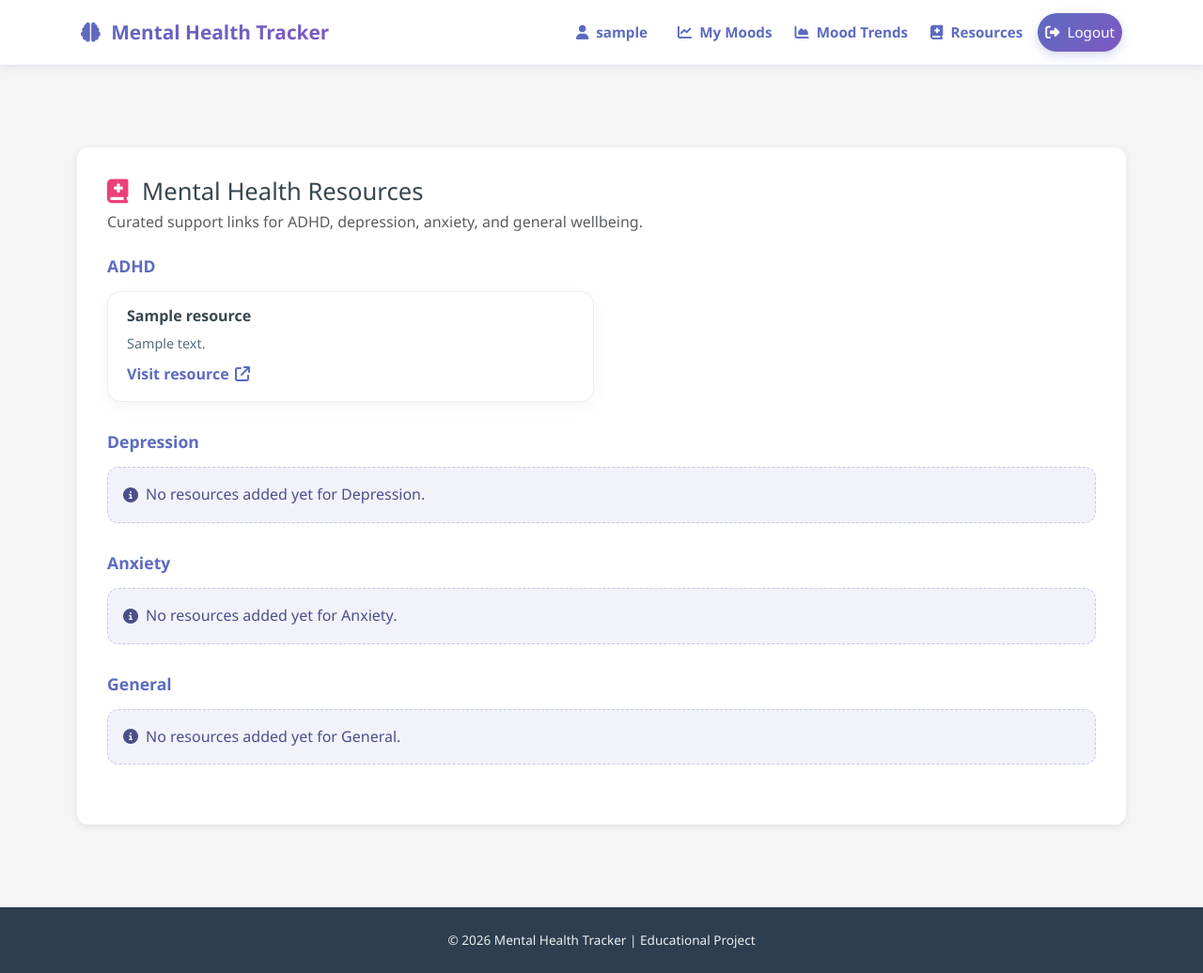
After one commit to oliveiracle/mental-health-tracker, a Django app: page /resources/ in a window 1280 px wide. The commit adds this page. Shown: the whole page at 94% size. Run offline with Django 5.2, Linux system fonts and the light colour scheme; a user stored in the database is signed in; tables that the repository leaves empty hold one stand-in row (values such as "Sample post").

Commit message:
Add mental health resources section

```diff
--- a/tracker/models.py
+++ b/tracker/models.py
@@ -47,3 +47,26 @@ class MoodEntry(models.Model):
         return (
             f"{self.user.username} - {self.date} - Score: {self.mood_score}"
         )
+
+
+class Resource(models.Model):
+    CATEGORY_CHOICES = [
+        ("adhd", "ADHD"),
+        ("depression", "Depression"),
+        ("anxiety", "Anxiety"),
+        ("general", "General"),
+    ]
+
+    title = models.CharField(max_length=120)
+    description = models.TextField()
+    link = models.URLField()
+    category = models.CharField(max_length=20, choices=CATEGORY_CHOICES)
+    created_at = models.DateTimeField(auto_now_add=True)
+    updated_at = models.DateTimeField(auto_now=True)
+
+    class Meta:
+        ordering = ["category", "title"]
+        verbose_name_plural = "Resources"
+
+    def __str__(self):
+        return self.title
--- a/tracker/static/tracker/css/style.css
+++ b/tracker/static/tracker/css/style.css
@@ -1114,6 +1114,69 @@ footer p {
     border-bottom: none;
 }
 
+/* ===== RESOURCES PAGE ===== */
+.resources-page .resource-section {
+    margin-bottom: 2rem;
+}
+
+.resources-page .section-title {
+    font-size: 1.1rem;
+    color: #5c6bc0;
+    margin-bottom: 1rem;
+    font-weight: 600;
+}
+
+.resources-page .resource-card {
+    background: rgba(255, 255, 255, 0.9);
+    border-radius: 14px;
+    padding: 1rem 1.25rem;
+    border: 1px solid rgba(92, 107, 192, 0.12);
+    box-shadow: 0 6px 18px rgba(0, 0, 0, 0.04);
+    height: 100%;
+    display: flex;
+    flex-direction: column;
+    gap: 0.5rem;
+}
+
+.resources-page .resource-title {
+    margin: 0;
+    font-size: 1rem;
+    color: #37474f;
+    font-weight: 600;
+}
+
+.resources-page .resource-description {
+    margin: 0;
+    color: #546e7a;
+    font-size: 0.9rem;
+}
+
+.resources-page .resource-link {
+    color: #5c6bc0;
+    font-weight: 600;
+    text-decoration: none;
+    margin-top: auto;
+    display: inline-flex;
+    align-items: center;
+    gap: 0.4rem;
+}
+
+.resources-page .resource-link:hover {
+    color: #3949ab;
+    text-decoration: underline;
+}
+
+.resources-page .empty-state {
+    background: rgba(92, 107, 192, 0.08);
+    border: 1px dashed rgba(92, 107, 192, 0.3);
+    border-radius: 12px;
+    padding: 1rem;
+    color: #4b4f8c;
+    display: flex;
+    align-items: center;
+    gap: 0.5rem;
+}
+
 /* ===== EXTRA LARGE DESKTOP (1200px and above) ===== */
 @media (min-width: 1200px) {
     main {
--- a/tracker/templates/tracker/base.html
+++ b/tracker/templates/tracker/base.html
@@ -49,6 +49,11 @@
               <li class="nav-item">
                 <a class="nav-link nav-link-primary" href="{% url 'mood_trends' %}" aria-label="View mood trends">
                   <i class="fas fa-chart-area"></i> Mood Trends
+                </a>
+              </li>
+              <li class="nav-item">
+                <a class="nav-link nav-link-primary" href="{% url 'resource_list' %}" aria-label="View mental health resources">
+                  <i class="fas fa-book-medical"></i> Resources
                 </a>
               </li>
               <li class="nav-item">
--- /dev/null
+++ b/tracker/templates/tracker/resources_list.html
@@ -0,0 +1,47 @@
+{% extends 'tracker/base.html' %}
+
+{% block title %}Resources - Mental Health Tracker{% endblock %}
+
+{% block content %}
+<div class="row resources-page">
+  <div class="col-12">
+    <div class="glass-card">
+      <div class="d-flex flex-wrap justify-content-between align-items-center gap-3 mb-4">
+        <div>
+          <h2 class="mb-1"><i class="fas fa-book-medical"></i> Mental Health Resources</h2>
+          <p class="text-muted mb-0">Curated support links for ADHD, depression, anxiety, and general wellbeing.</p>
+        </div>
+        <a href="{% url 'mood_list' %}" class="btn btn-secondary-action">
+          <i class="fas fa-arrow-left"></i> Back to My Moods
+        </a>
+      </div>
+
+      {% for section in sections %}
+        <div class="resource-section">
+          <h4 class="section-title">{{ section.label }}</h4>
+          <div class="row g-3">
+            {% for resource in section.items %}
+              <div class="col-md-6">
+                <div class="resource-card">
+                  <h5 class="resource-title">{{ resource.title }}</h5>
+                  <p class="resource-description">{{ resource.description }}</p>
+                  <a href="{{ resource.link }}" class="resource-link" target="_blank" rel="noopener noreferrer">
+                    Visit resource <i class="fas fa-arrow-up-right-from-square"></i>
+                  </a>
+                </div>
+              </div>
+            {% empty %}
+              <div class="col-12">
+                <div class="empty-state">
+                  <i class="fas fa-info-circle"></i>
+                  <p class="mb-0">No resources added yet for {{ section.label }}.</p>
+                </div>
+              </div>
+            {% endfor %}
+          </div>
+        </div>
+      {% endfor %}
+    </div>
+  </div>
+</div>
+{% endblock %}
--- a/tracker/urls.py
+++ b/tracker/urls.py
@@ -10,4 +10,5 @@ urlpatterns = [
     path('mood/add/', views.mood_create, name='mood_create'),
     path('mood/<int:pk>/edit/', views.mood_edit, name='mood_edit'),
     path('mood/<int:pk>/delete/', views.mood_delete, name='mood_delete'),
+    path('resources/', views.resource_list, name='resource_list'),
 ]
--- a/tracker/views.py
+++ b/tracker/views.py
@@ -7,7 +7,7 @@ from django.db.models import Avg
 from django.utils import timezone
 from datetime import timedelta
 from .forms import RegisterForm, MoodEntryForm
-from .models import MoodEntry
+from .models import MoodEntry, Resource
 
 
 def home(request):
@@ -147,3 +147,27 @@ def mood_trends(request):
         'weekly_min': weekly_min,
     }
     return render(request, 'tracker/mood_trends.html', context)
+
+
+@login_required
+def resource_list(request):
+    categories = Resource.CATEGORY_CHOICES
+    resources = Resource.objects.all().order_by('category', 'title')
+    grouped_resources = {key: [] for key, _ in categories}
+
+    for resource in resources:
+        grouped_resources[resource.category].append(resource)
+
+    sections = [
+        {
+            'key': key,
+            'label': label,
+            'items': grouped_resources.get(key, []),
+        }
+        for key, label in categories
+    ]
+
+    context = {
+        'sections': sections,
+    }
+    return render(request, 'tracker/resources_list.html', context)
```
Also changed, not shown: tracker/admin.py (+10 -1 lines), tracker/migrations/0002_resource.py (added).
